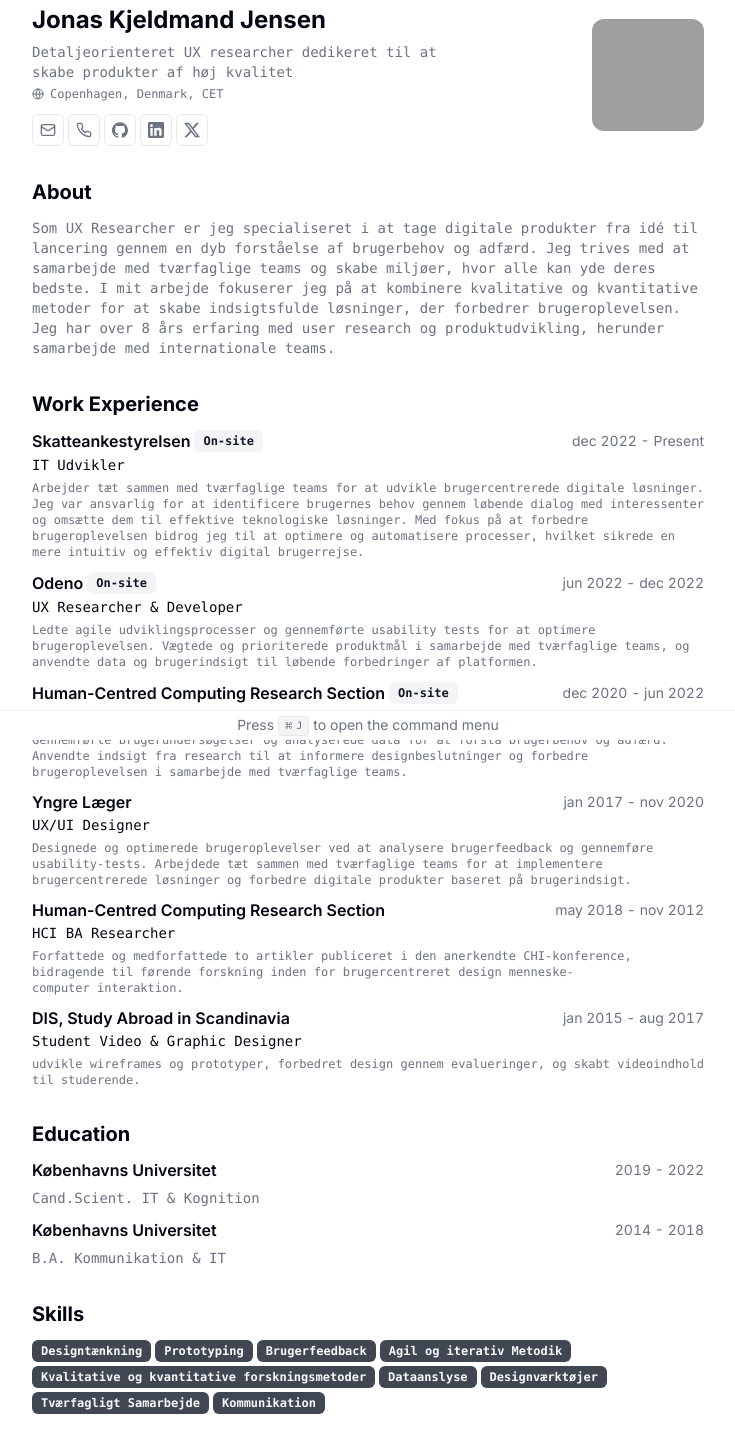
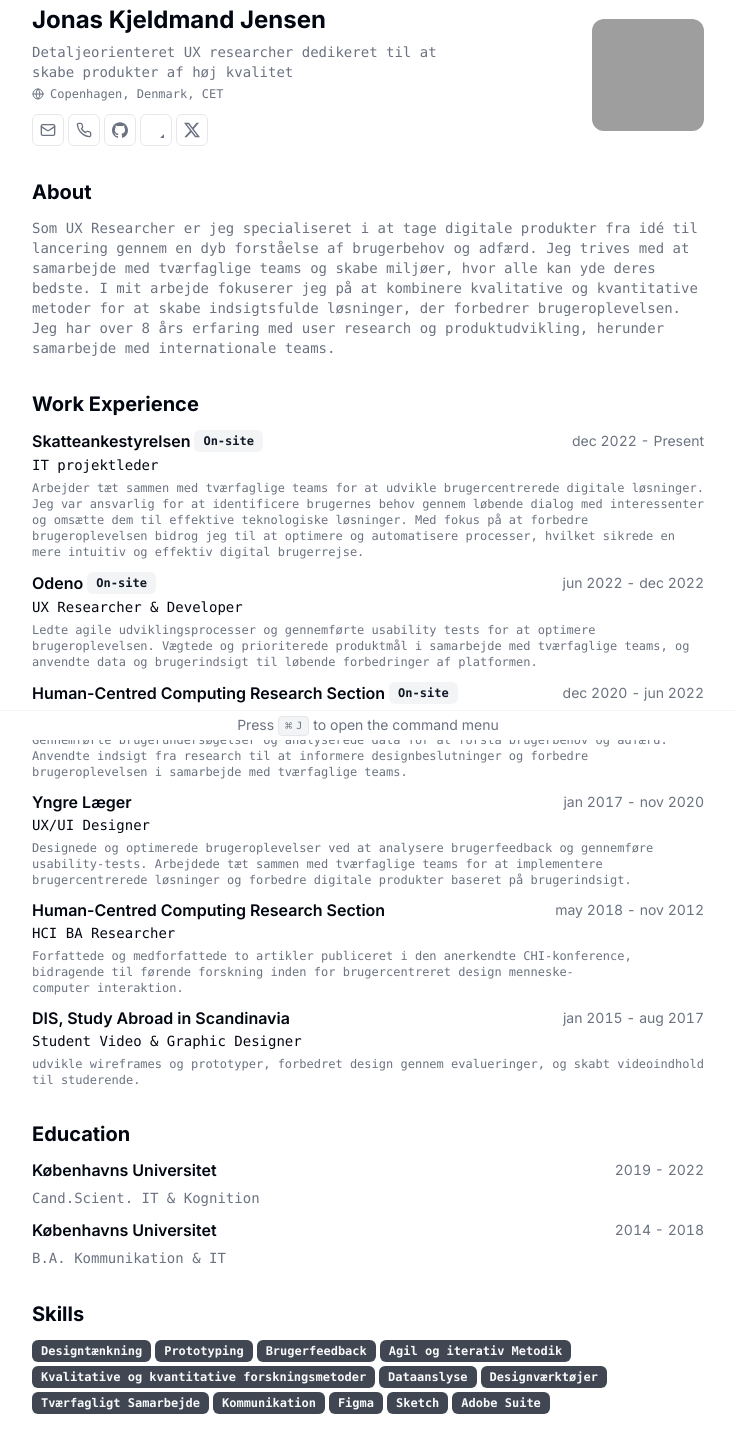
Before and after one commit to QC20/skinny-cv, a Next.js app: page / in a window 1280 px wide. Shown: the part 60-1509 px from the top of the page, without its empty margins (272-1007 px from the left). Built offline with nearby package versions, Linux system fonts and the light colour scheme; grey boxes are pictures that could not be loaded.

Commit message:
change svg

```diff
--- a/src/components/icons/LinkedInIcon.tsx
+++ b/src/components/icons/LinkedInIcon.tsx
@@ -4,7 +4,7 @@ export const LinkedInIcon = (props: React.SVGProps<SVGSVGElement>) => {
       <title>LinkedIn</title>
       <path
         fill="currentColor"
-        d="M20.447 20.452h-3.554v-5.569c0-1.328-.027-3.037-1.852-3.037-1.853 0-2.136 1.445-2.136 2.939v5.667H9.351V9h3.414v1.561h.046c.477-.9 1.637-1.85 3.37-1.85 3.601 0 4.267 2.37 4.267 5.455v6.286zM5.337 7.433c-1.144 0-2.063-.926-2.063-2.065 0-1.138.92-2.063 2.063-2.063 1.14 0 2.064.925 2.064 2.063 0 1.139-.925 2.065-2.064 2.065zm1.782 13.019H3.555V9h3.564v11.452zM22.225 0H1.771C.792 0 0 .774 0 1.729v20.542C0 23.227.792 24 1.771 24h20.451C23.2 24 24 23.227 24 22.271V1.729C24 .774 23.2 0 22.222 0h.003z"
+        d="M72.6,146c-9.7,0-19-1.7-27.7-5.2-8.7-3.5-16.4-8.4-23.1-14.8-6.7-6.4-12-14.1-15.9-23C2,94.1,0,84.2,0,73.4v-.4c0-10.4,1.9-20.1,5.7-29,3.8-8.9,9.1-16.7,15.8-23.2,6.7-6.5,14.6-11.6,23.7-15.3C54.3,1.8,64,0,74.4,0s14.8,.9,21.3,2.7c6.5,1.8,12.3,4.3,17.6,7.5,5.3,3.2,9.9,7,14,11.5,4.1,4.5,7.6,9.4,10.5,14.7l-38.6,22.6c-2.7-5.1-6-9.2-9.9-12.3-3.9-3.1-9.1-4.7-15.5-4.7s-7.6,.8-10.8,2.4c-3.2,1.6-5.9,3.8-8.2,6.6-2.3,2.8-4,6.1-5.3,9.8-1.3,3.7-1.9,7.7-1.9,11.8v.4c0,4.5,.6,8.7,1.9,12.5,1.3,3.8,3.1,7.1,5.4,9.8,2.3,2.7,5.1,4.9,8.3,6.4,3.2,1.5,6.7,2.3,10.6,2.3,6.7,0,12-1.6,16-4.9,4-3.3,7.5-7.5,10.4-12.7l38.6,21.8c-2.9,5.2-6.4,10.1-10.4,14.7s-8.7,8.6-14.1,12-11.5,6.1-18.4,8.1c-6.9,2-14.6,3-23.3,3Z"
       />
     </svg>
   );
--- a/src/data/resume-data.tsx
+++ b/src/data/resume-data.tsx
@@ -71,7 +71,7 @@ export const RESUME_DATA = {
       company: "Skatteankestyrelsen",
       link: "https://skatteankestyrelsen.dk/",
       badges: ["On-site"],
-      title: "IT Udvikler",
+      title: "IT projektleder",
       logo: ConsultlyLogo,
       start: "dec 2022",
       end: null,
@@ -152,6 +152,9 @@ export const RESUME_DATA = {
     "Designværktøjer",
     "Tværfagligt Samarbejde",
     "Kommunikation",
+    "Figma",
+    "Sketch",
+    "Adobe Suite",
   ],
   projects: [
     {
```
